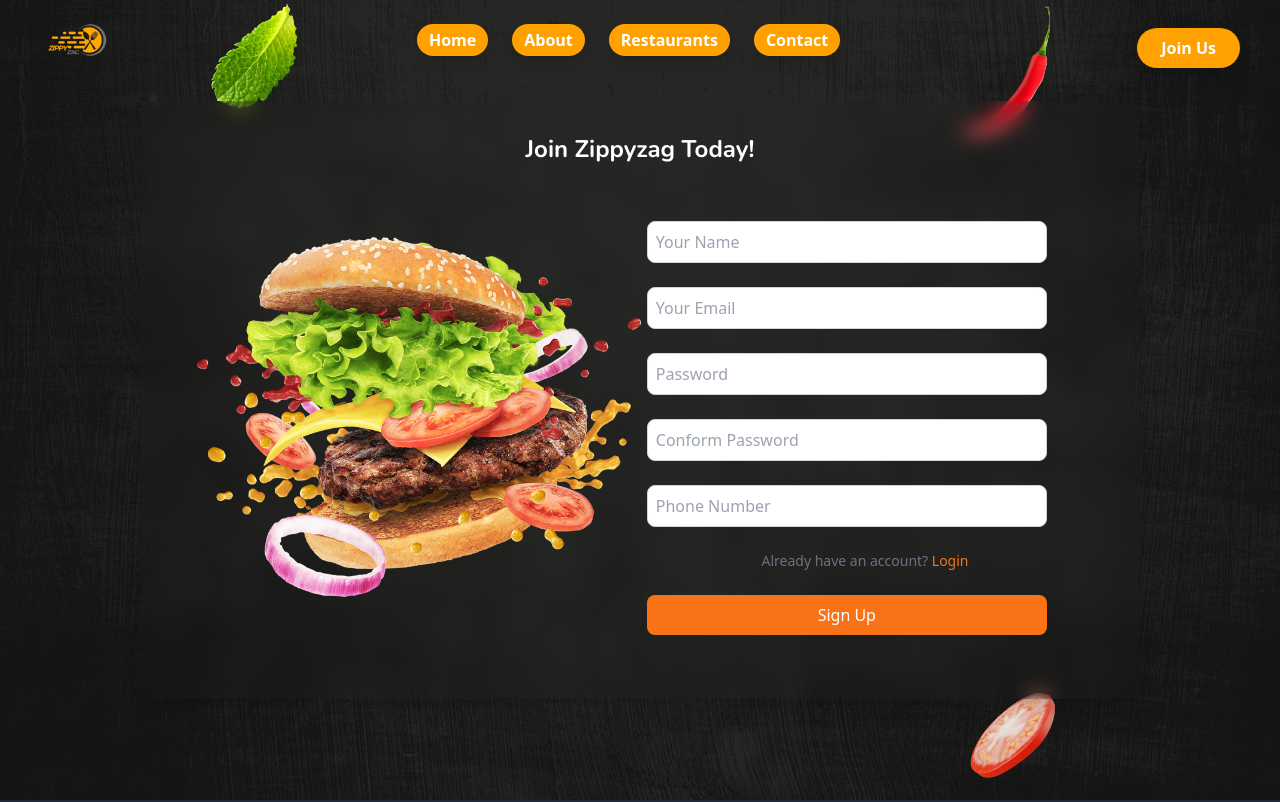
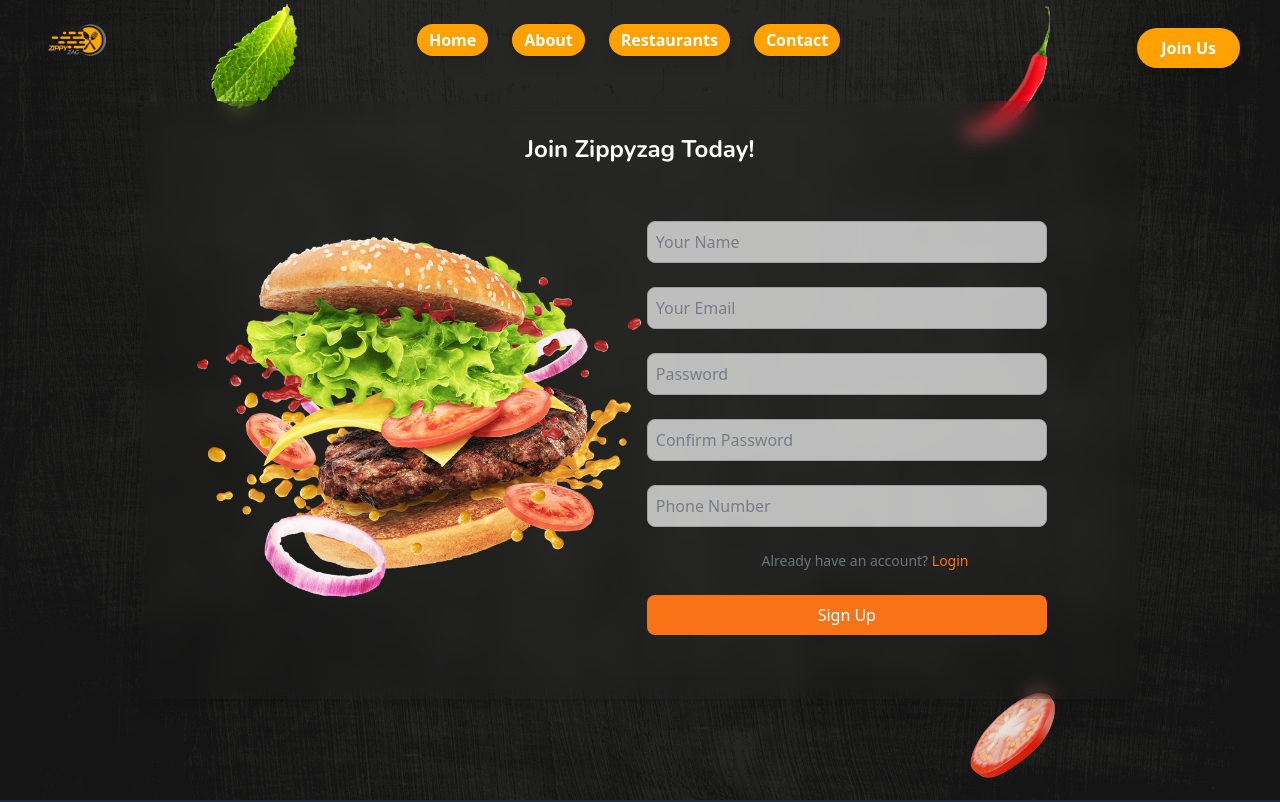
Before and after one commit to javidShabin/zippy-zag-main-project-frontend, a React (Vite) app: page /signup-page in a window 1280 px wide. Shown: the top 802 px of the page. Built offline with nearby package versions, Linux system fonts and the light colour scheme; no server answers; a web font is replaced by a local one.

Commit message:
trying to solve the error

```diff
--- a/src/pages/SignupPage.jsx
+++ b/src/pages/SignupPage.jsx
@@ -19,7 +19,7 @@ import {
 
 const SignupPage = () => {
   const [showOtpForm, setShowOtpForm] = useState(false);
-  const [userData, setUserData] = useState(null);
+  const [userData, setUserData] = useState(null); // Store user data for OTP
   const dispatch = useDispatch();
   const {
     register,
@@ -35,9 +35,9 @@ const SignupPage = () => {
         data,
       });
       toast.success(response.data.message);
-      setUserData(data);
       dispatch(saveUser());
-      setShowOtpForm(true);
+      setUserData(data); // Save the submitted data
+      setShowOtpForm(true); // Show OTP form
     } catch (error) {
       console.log(error.response?.data?.message);
       dispatch(clearUser());
@@ -92,7 +92,7 @@ const SignupPage = () => {
                 type="text"
                 placeholder="Your Name"
                 {...register("name", { required: true })}
-                className="w-[400px] p-2 border border-gray-300 rounded-lg focus:ring-4 focus:ring-orange-400 focus:outline-none"
+                className="w-[400px] p-2 border border-gray-300 opacity-[70%] rounded-lg focus:ring-4 focus:ring-orange-400 focus:outline-none"
               />
               {errors.name && (
                 <span className="text-red-500 text-sm">Name is required</span>
@@ -105,7 +105,7 @@ const SignupPage = () => {
                 type="email"
                 placeholder="Your Email"
                 {...register("email", { required: true })}
-                className="w-[400px] p-2 border border-gray-300 rounded-lg focus:ring-4 focus:ring-orange-400 focus:outline-none"
+                className="w-[400px] p-2 border border-gray-300 opacity-[70%] rounded-lg focus:ring-4 focus:ring-orange-400 focus:outline-none"
               />
               {errors.email && (
                 <span className="text-red-500 text-sm">Email is required</span>
@@ -118,7 +118,7 @@ const SignupPage = () => {
                 type="password"
                 placeholder="Password"
                 {...register("password", { required: true })}
-                className="w-[400px] p-2 border border-gray-300 rounded-lg focus:ring-4 focus:ring-orange-400 focus:outline-none"
+                className="w-[400px] p-2 border border-gray-300 opacity-[70%] rounded-lg focus:ring-4 focus:ring-orange-400 focus:outline-none"
               />
               {errors.password && (
                 <span className="text-red-500 text-sm">
@@ -129,9 +129,9 @@ const SignupPage = () => {
             <div>
               <input
                 type="password"
-                placeholder="Conform Password"
+                placeholder="Confirm Password"
                 {...register("conformPassword", { required: true })}
-                className="w-[400px] p-2 border border-gray-300 rounded-lg focus:ring-4 focus:ring-orange-400 focus:outline-none"
+                className="w-[400px] p-2 border border-gray-300 opacity-[70%] rounded-lg focus:ring-4 focus:ring-orange-400 focus:outline-none"
               />
               {errors.confirmPassword && (
                 <span className="text-red-500 text-sm">
@@ -146,7 +146,7 @@ const SignupPage = () => {
                 type="tel"
                 placeholder="Phone Number"
                 {...register("phone", { required: true })}
-                className="w-[400px] p-2 border border-gray-300 rounded-lg focus:ring-4 focus:ring-orange-400 focus:outline-none"
+                className="w-[400px] p-2 border border-gray-300 opacity-[70%] rounded-lg focus:ring-4 focus:ring-orange-400 focus:outline-none"
               />
               {errors.phone && (
                 <span className="text-red-500 text-sm">
```
